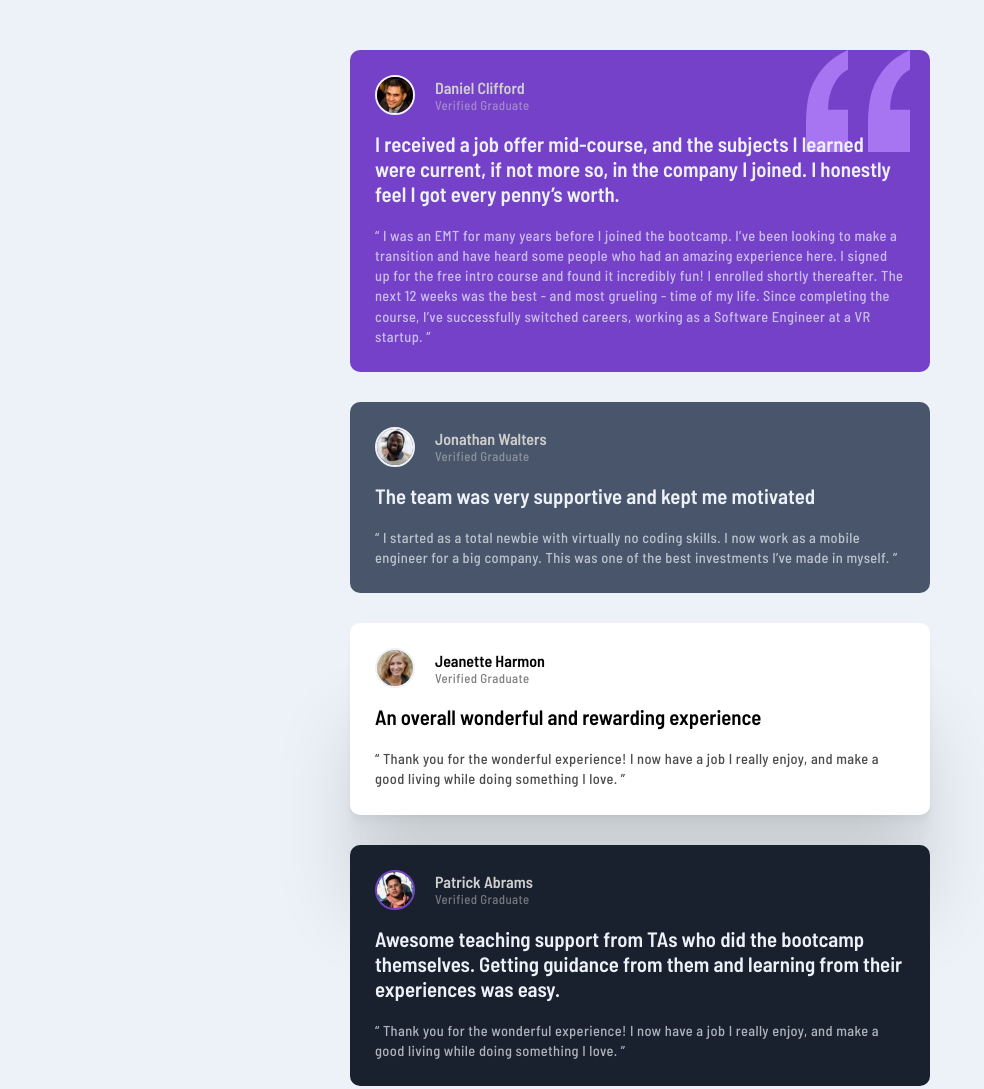
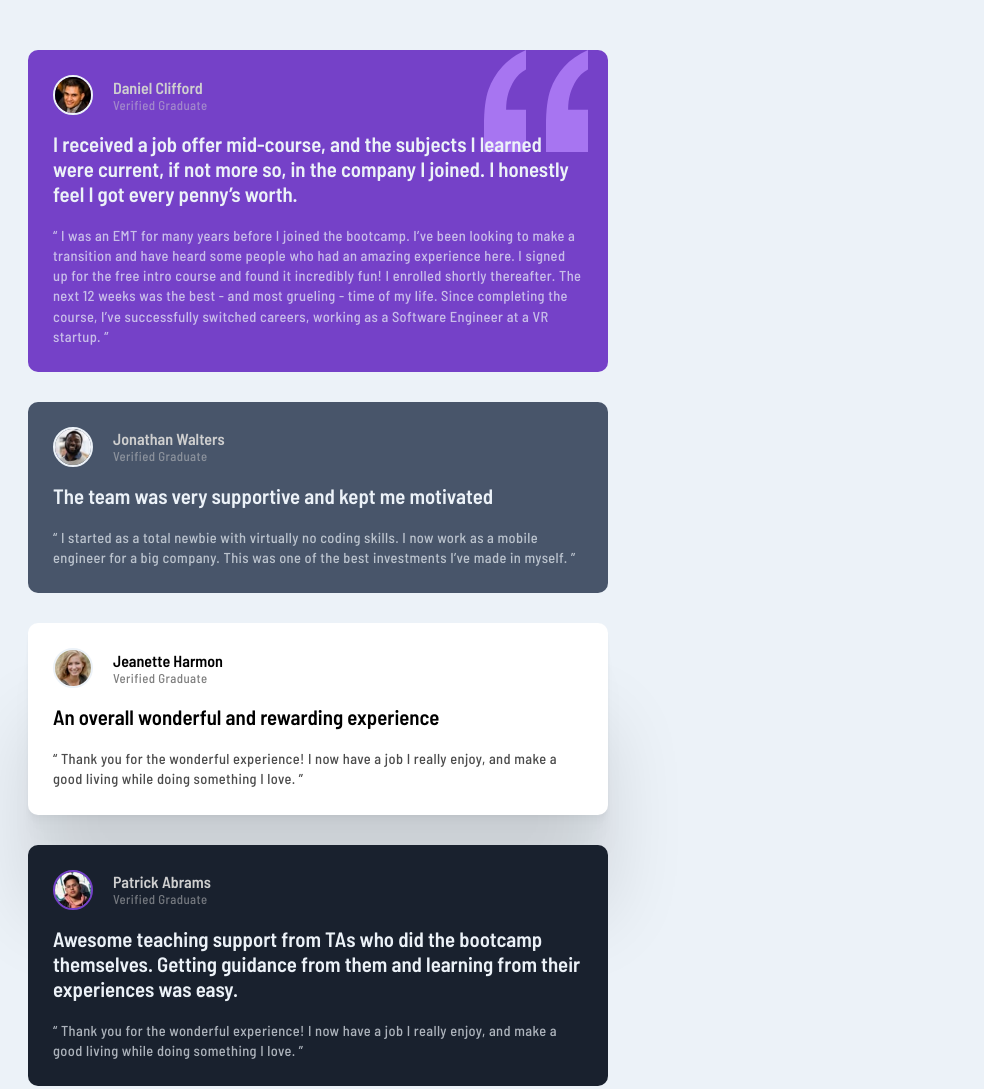
Before and after one commit to lanceterrence/testimonials-grid-section-main, a website: page index.html in a window 1280 px wide. Shown: the top 1089 px of the page, without its empty margins (0-984 px from the left). Drawn offline with Linux system fonts and the light colour scheme.

Commit message:
Updated with grid template taught by Ms. Sophia Juan

```diff
--- a/scss/style.scss
+++ b/scss/style.scss
@@ -31,9 +31,14 @@ body {
 .container {
     width: 100%;
     height: 100vh;
-    display: flex;
-    flex-direction: column;
-    justify-content: flex-start;
+    display: grid;
+    grid-template: repeat(5, auto) / 100%;
+    grid-template-areas:
+    "box1"
+    "box2"
+    "box3"
+    "box4"
+    "box5";
     align-items: center;
     margin-top: 50px;
 
@@ -200,3 +205,20 @@ body {
 @include for-desktop-up {}
 
 @include for-desktop-wide-up {}
+
+//Grid area names
+#box-one {
+    grid-area: box1;
+}
+#box-two {
+    grid-area: box2;
+}
+#box-three {
+    grid-area: box3;
+}
+#box-four {
+    grid-area: box4;
+}
+#box-five {
+    grid-area: box5;
+}
```
Also changed, not shown: css/style.css.
